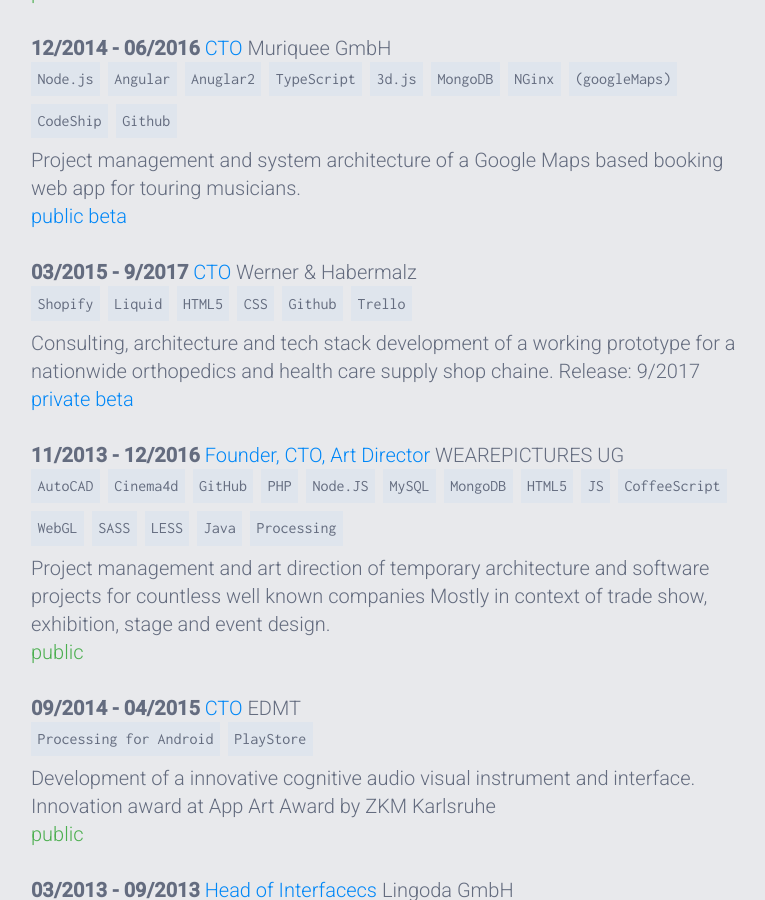
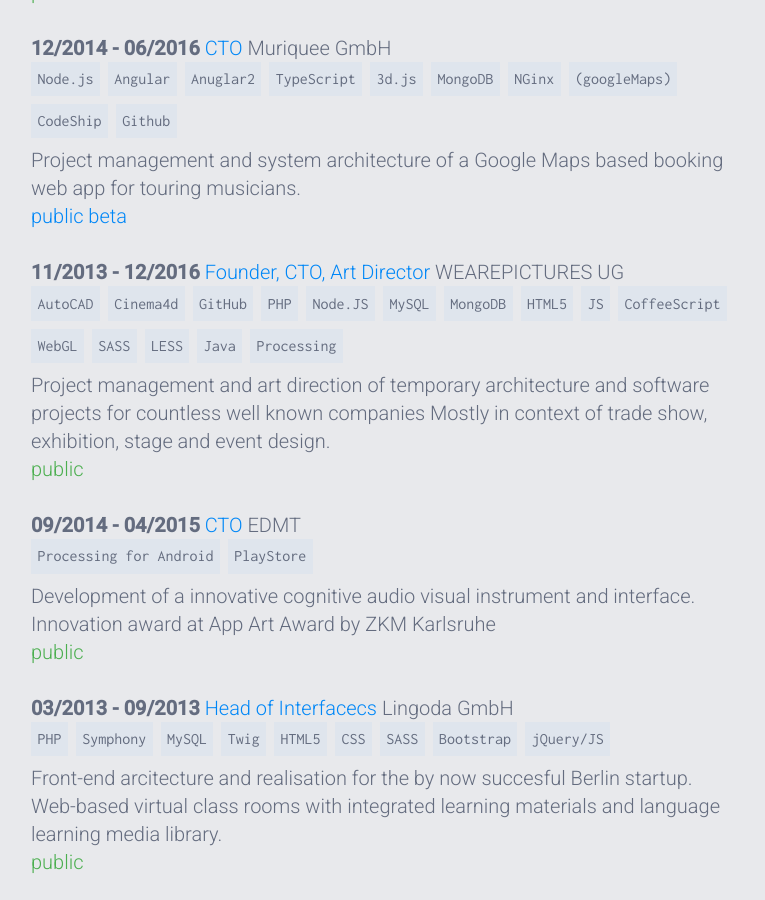
Before and after one commit to mandymozart/mandymozart, a Jekyll site: the page built from cv/index.html, in a window 1280 px wide and 900 px high, scrolled down 1656 px. Shown: the whole window, without its empty margins (249-1014 px from the left). Built offline with Jekyll 4.4.1, drawn with Linux system fonts in a browser that asks for light colours.

Commit message:
removed werner und habermalz

```diff
--- a/cv/index.html
+++ b/cv/index.html
@@ -150,23 +150,6 @@ title: CV of Tilman Porschuetz
 						</span>
 						<span class="description">Project management and system architecture of a Google Maps based booking web app for touring musicians.</span>
 						<span class="status public-beta"><a href="http://www.muriquee.com">public beta</a></span>
-						</p>
-
-
-						<p class="job">
-						<span class="date">03/2015 - 9/2017</span>
-						<span class="role">CTO</span>
-						<span class="company">Werner &amp; Habermalz</span>
-						<span class="techstack">
-							<span>Shopify</span>
-							<span>Liquid</span>
-							<span>HTML5</span>
-							<span>CSS</span>
-							<span>Github</span>
-							<span>Trello</span>
-						</span>
-						<span class="description">Consulting, architecture and tech stack development of a working prototype for a nationwide orthopedics and health care supply shop chaine. Release: 9/2017</span>
-						<span class="status private-beta">private beta</span>
 						</p>
 
 						<p class="job">
```
